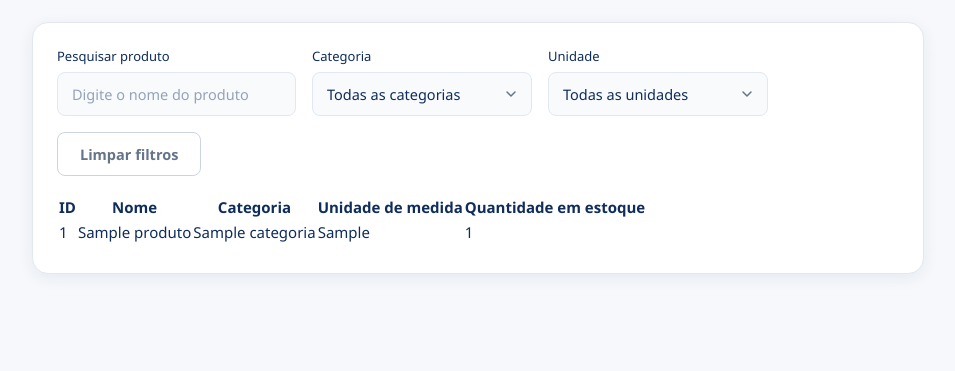
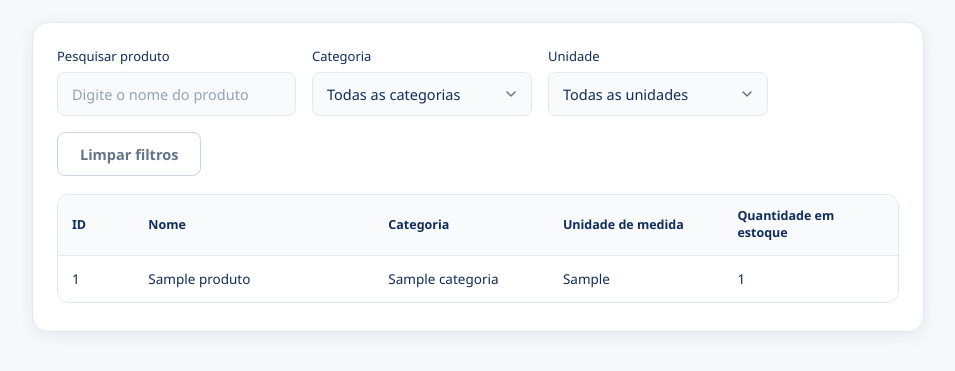
Before and after one commit to GBielPDS/Estagio, a PHP site: page /pages/produtos.php in a window 1280 px wide. Shown: the part 172-543 px from the top of the page, without its empty margins (162-1117 px from the left). Run offline with PHP 8.4, Linux system fonts and the light colour scheme; the visitor is signed in with stand-in values (Sample User, id 1); tables that the repository leaves empty hold one stand-in row (values such as "Sample post").

Commit message:
Correções , tabela prduos espaçamentos

```diff
--- a/css/style.css
+++ b/css/style.css
@@ -462,7 +462,20 @@ textarea.campo__controle {
 
 .mensagem-conteudo strong { display: block; margin-bottom: 4px; }
 .mensagem-conteudo p { margin: 0; font-size: 13.5px; }
-.mensagem-conteudo button { margin-top: 12px; }
+.mensagem-conteudo button {
+  margin-top: 12px;
+  padding: 8px 18px;
+  border: 1px solid currentColor;
+  border-radius: var(--raio-sm);
+  background: transparent;
+  color: inherit;
+  font: inherit;
+  font-size: 13px;
+  font-weight: 600;
+  cursor: pointer;
+}
+
+.mensagem-conteudo button:hover { background: rgba(255, 255, 255, .55); }
 
 .rodape {
   max-width: var(--largura-max);
@@ -545,6 +558,74 @@ textarea.campo__controle {
   color: var(--azul-primario);
   font-size: 12px;
   font-weight: 600;
+}
+
+.tabela-scroll {
+  width: 100%;
+  overflow-x: auto;
+  border: 1px solid var(--borda);
+  border-radius: var(--raio-md);
+}
+
+.table {
+  width: 100%;
+  min-width: 760px;
+  border-collapse: collapse;
+  table-layout: fixed;
+  color: var(--texto);
+  font-size: 13.5px;
+}
+
+.table th,
+.table td {
+  padding: 13px 14px;
+  border-bottom: 1px solid var(--borda);
+  text-align: left;
+  vertical-align: middle;
+}
+
+.table th {
+  background: var(--campo);
+  color: var(--navy);
+  font-size: 12.5px;
+  font-weight: 600;
+  line-height: 1.35;
+  white-space: normal;
+}
+
+.table tbody tr:last-child td { border-bottom: 0; }
+.table tbody tr:hover td { background: #fbfdff; }
+
+.table--produtos th:first-child,
+.table--produtos td:first-child { width: 7%; }
+
+.table--produtos th:nth-child(2),
+.table--produtos td:nth-child(2) { width: 22%; }
+
+.table--produtos th:nth-child(3),
+.table--produtos td:nth-child(3) { width: 16%; }
+
+.table--produtos th:nth-child(4),
+.table--produtos td:nth-child(4) { width: 16%; }
+
+.table--produtos th:nth-child(5),
+.table--produtos td:nth-child(5) { width: 16%; }
+
+.table--produtos th:nth-child(6),
+.table--produtos td:nth-child(6) { width: 11%; }
+
+.table--produtos th:nth-child(7),
+.table--produtos td:nth-child(7) { width: 12%; }
+
+.table td {
+  overflow-wrap: anywhere;
+}
+
+.table td .botao {
+  min-width: 0;
+  width: 100%;
+  padding: 9px 12px;
+  font-size: 13px;
 }
 
 /* =========================================
--- a/pages/produtos.php
+++ b/pages/produtos.php
@@ -134,7 +134,8 @@ $unidades = buscarUnidades($conn);
 
             <p id="nenhum-produto" hidden>Nenhum produto encontrado.</p>
 
-            <table class="table">
+            <div class="tabela-scroll">
+                <table class="table table--produtos">
                     <thead>
                         <tr>
                             <th>ID</th>
@@ -152,6 +153,7 @@ $unidades = buscarUnidades($conn);
                         <?php listarProdutos($conn, $mostrarEstoqueMinimo); ?>
                     </tbody>
                 </table>
+            </div>
         </section>
 
     </main>
```
Also changed, not shown: pages/lancamentos.php (+15 -6 lines). Lines whose indentation alone changed are shown as unchanged.
